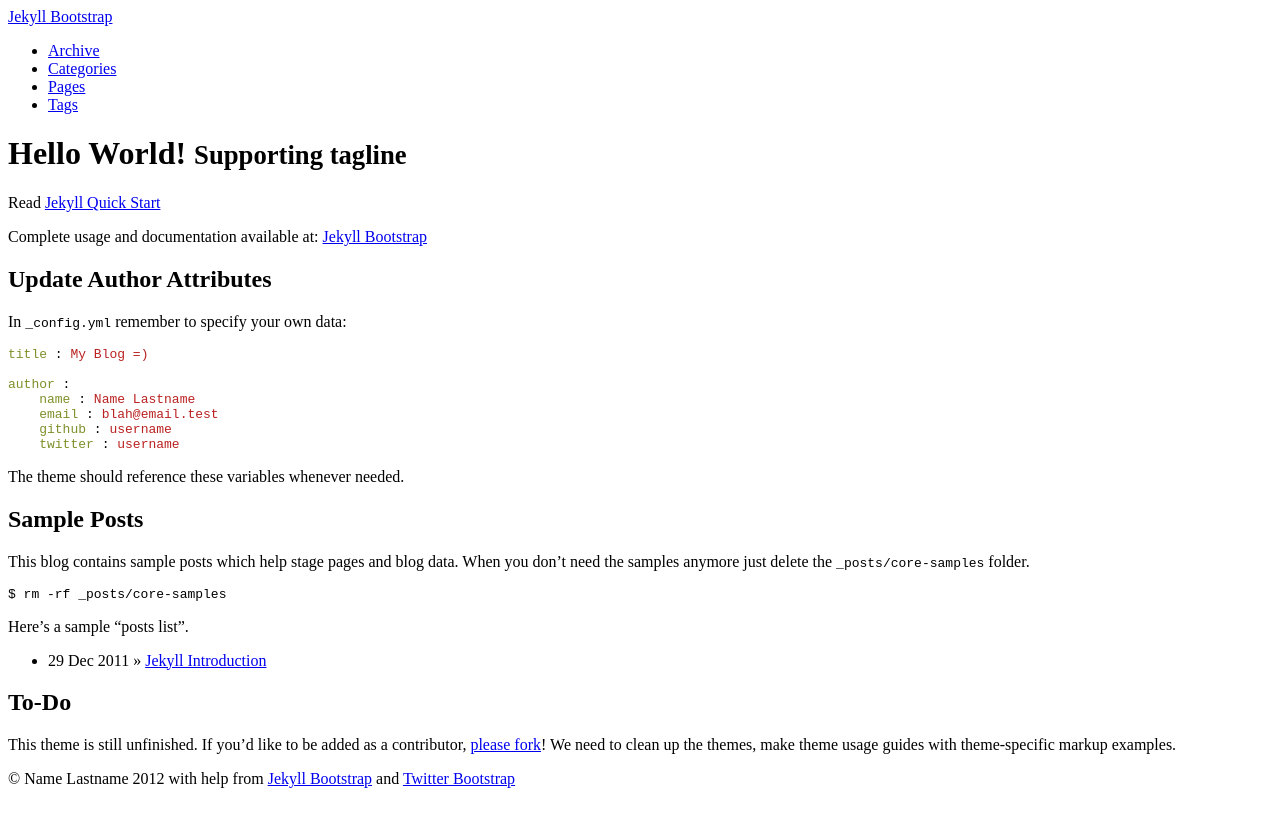
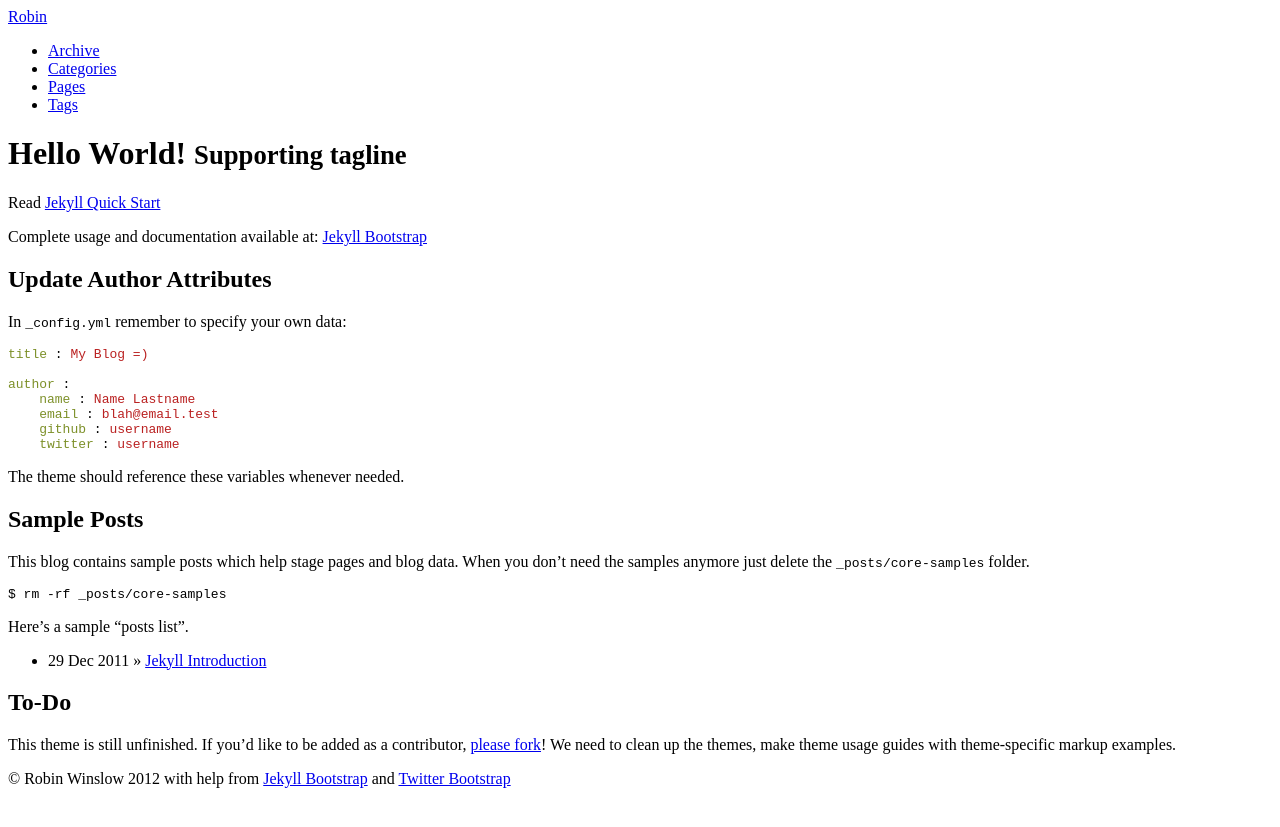
Before and after one commit to nottrobin/robinwinslow.uk, a Jekyll site: the page built from index.md, in a window 1280 px wide. Shown: the top 827 px of the page. Built offline with Jekyll 4.4.1, drawn with Linux system fonts in a browser that asks for light colours; Markdown is read by kramdown in place of the engine named in the settings; part of the change alters nothing that is shown.

Commit message:
Tweaked config settings

```diff
--- a/_config.yml
+++ b/_config.yml
@@ -1,125 +1,39 @@
-# This is the default format.
-# For more see: https://github.com/mojombo/jekyll/wiki/Permalinks
+# All Jekyll-Bootstrap specific configurations are namespaced into this hash
+#
 permalink: /:categories/:year/:month/:day/:title
 
 exclude: [".rvmrc", ".rbenv-version", "README.md", "Rakefile", "changelog.md"]
 auto: true
 markdown: redcarpet
 
-# Themes are encouraged to use these universal variables
-# so be sure to set them if your theme uses them.
-#
-title : Jekyll Bootstrap
-tagline: Site Tagline
+title : Robin
+tagline: Thoughts
 author :
-  name : Name Lastname
-  email : blah@email.test
-  github : username
-  twitter : username
-  feedburner : feedname
+  name : Robin Winslow
+  email : robin@robinwinslow.co.uk
+  github : nottrobin
+  twitter : nottrobin
 
-# The production_url is only used when full-domain names are needed
-# such as sitemap.txt
-# Most places will/should use BASE_PATH to make the urls
-#
-# If you have set a CNAME (pages.github.com) set your custom domain here.
-# Else if you are pushing to username.github.com, replace with your username.
-# Finally if you are pushing to a GitHub project page, include the project name at the end.
-#
-production_url : http://username.github.com
+production_url : http://nottrobin.github.com
 
-# All Jekyll-Bootstrap specific configurations are namespaced into this hash
-#
 JB :
+  # For commented version see https://github.com/plusjade/jekyll-bootstrap/blob/master/_config.yml
   version : 0.2.13
-
-  # All links will be namespaced by BASE_PATH if defined.
-  # Links in your website should always be prefixed with {{BASE_PATH}}
-  # however this value will be dynamically changed depending on your deployment situation.
-  #
-  # CNAME (http://yourcustomdomain.com)
-  #   DO NOT SET BASE_PATH
-  #   (urls will be prefixed with "/" and work relatively)
-  #
-  # GitHub Pages (http://username.github.com)
-  #   DO NOT SET BASE_PATH
-  #   (urls will be prefixed with "/" and work relatively)
-  #
-  # GitHub Project Pages (http://username.github.com/project-name)
-  #
-  #   A GitHub Project site exists in the `gh-pages` branch of one of your repositories.
-  #  REQUIRED! Set BASE_PATH to: http://username.github.com/project-name
-  #
-  # CAUTION:
-  #   - When in Localhost, your site will run from root "/" regardless of BASE_PATH
-  #   - Only the following values are falsy: ["", null, false]
-  #   - When setting BASE_PATH it must be a valid url.
-  #     This means always setting the protocol (http|https) or prefixing with "/"
   BASE_PATH : false
-
-  # By default, the asset_path is automatically defined relative to BASE_PATH plus the enabled theme.
-  # ex: [BASE_PATH]/assets/themes/[THEME-NAME]
-  #
-  # Override this by defining an absolute path to assets here.
-  # ex:
-  #   http://s3.amazonaws.com/yoursite/themes/watermelon
-  #   /assets
-  #
   ASSET_PATH : false
-
-  # These paths are to the main pages Jekyll-Bootstrap ships with.
-  # Some JB helpers refer to these paths; change theme here if needed.
-  #
   archive_path: /archive.html
   categories_path : /categories.html
   tags_path : /tags.html
 
-  # Settings for comments helper
-  # Set 'provider' to the comment provider you want to use.
-  # Set 'provider' to false to turn commenting off globally.
-  #
   comments :
     provider : disqus
     disqus :
-      short_name : jekyllbootstrap
-    livefyre :
-      site_id : 123
-    intensedebate :
-      account : 123abc
-    facebook :
-      appid : 123
-      num_posts: 5
-      width: 580
-      colorscheme: light
+      short_name : jekyllblog
 
-  # Settings for analytics helper
-  # Set 'provider' to the analytics provider you want to use.
-  # Set 'provider' to false to turn analytics off globally.
-  #
   analytics :
     provider : google
     google :
-        tracking_id : 'UA-123-12'
-    getclicky :
-      site_id :
-    mixpanel :
-        token : '_MIXPANEL_TOKEN_'
+        tracking_id : 'UA-2993676-7'
 
-  # Settings for sharing helper.
-  # Sharing is for things like tweet, plusone, like, reddit buttons etc.
-  # Set 'provider' to the sharing provider you want to use.
-  # Set 'provider' to false to turn sharing off globally.
-  #
   sharing :
     provider : false
-
-  # Settings for all other include helpers can be defined by creating
-  # a hash with key named for the given helper. ex:
-  #
-  #   pages_list :
-  #     provider : "custom"
-  #
-  # Setting any helper's provider to 'custom' will bypass the helper code
-  # and include your custom code. Your custom file must be defined at:
-  #   ./_includes/custom/[HELPER]
-  # where [HELPER] is the name of the helper you are overriding.
```
